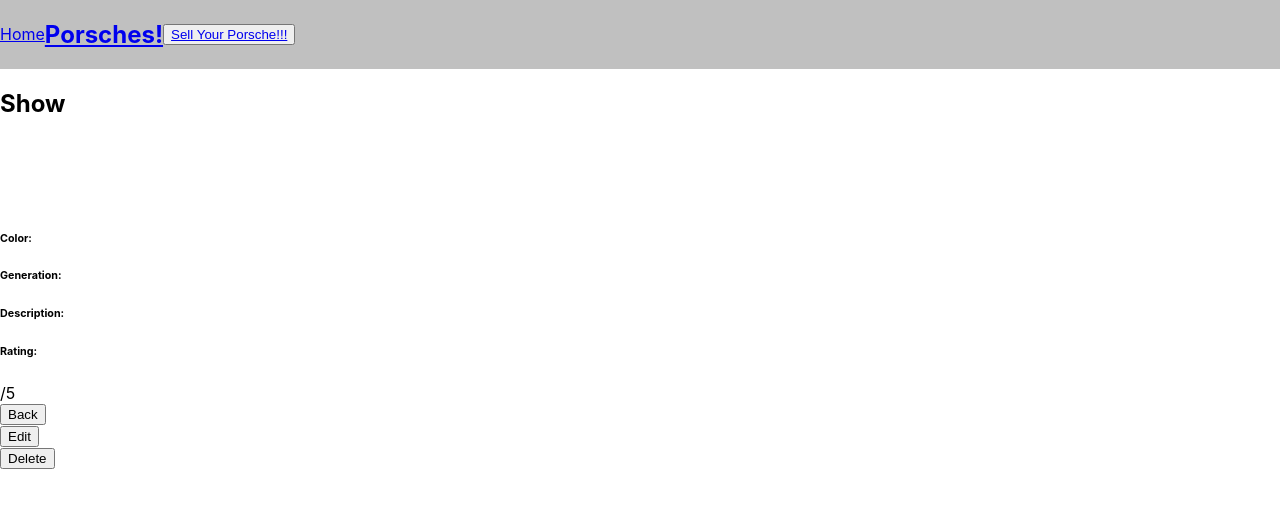
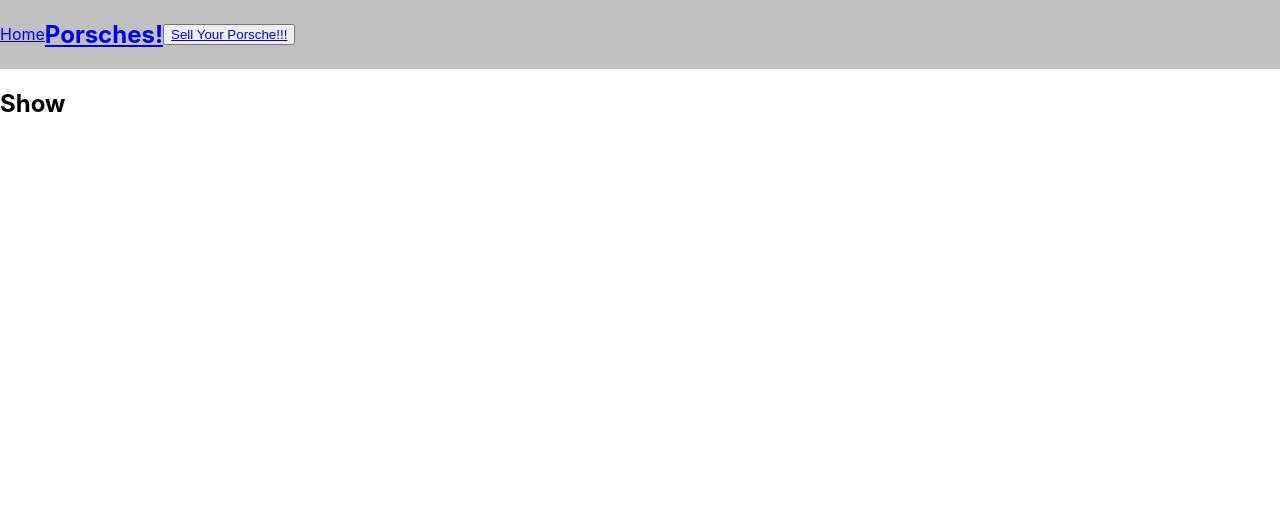
Before and after one commit to TheodoreBFrazier/Porsche911-shop, a React (Create React App) app in the folder front-end/: page /porsches/1 in a window 1280 px wide. Shown: the top 508 px of the page. Built offline with nearby package versions, Linux system fonts and the light colour scheme; no server answers.

Commit message:
Changes to show page

```diff
--- a/front-end/src/Pages/Show.js
+++ b/front-end/src/Pages/Show.js
@@ -1,10 +1,9 @@
-import PorscheDetails from "../Components/PorscheDetails";
+
 
 function Show() {
   return (
     <div className="show">
       <h2>Show</h2>
-      <PorscheDetails />
     </div>
   )
 }
```
